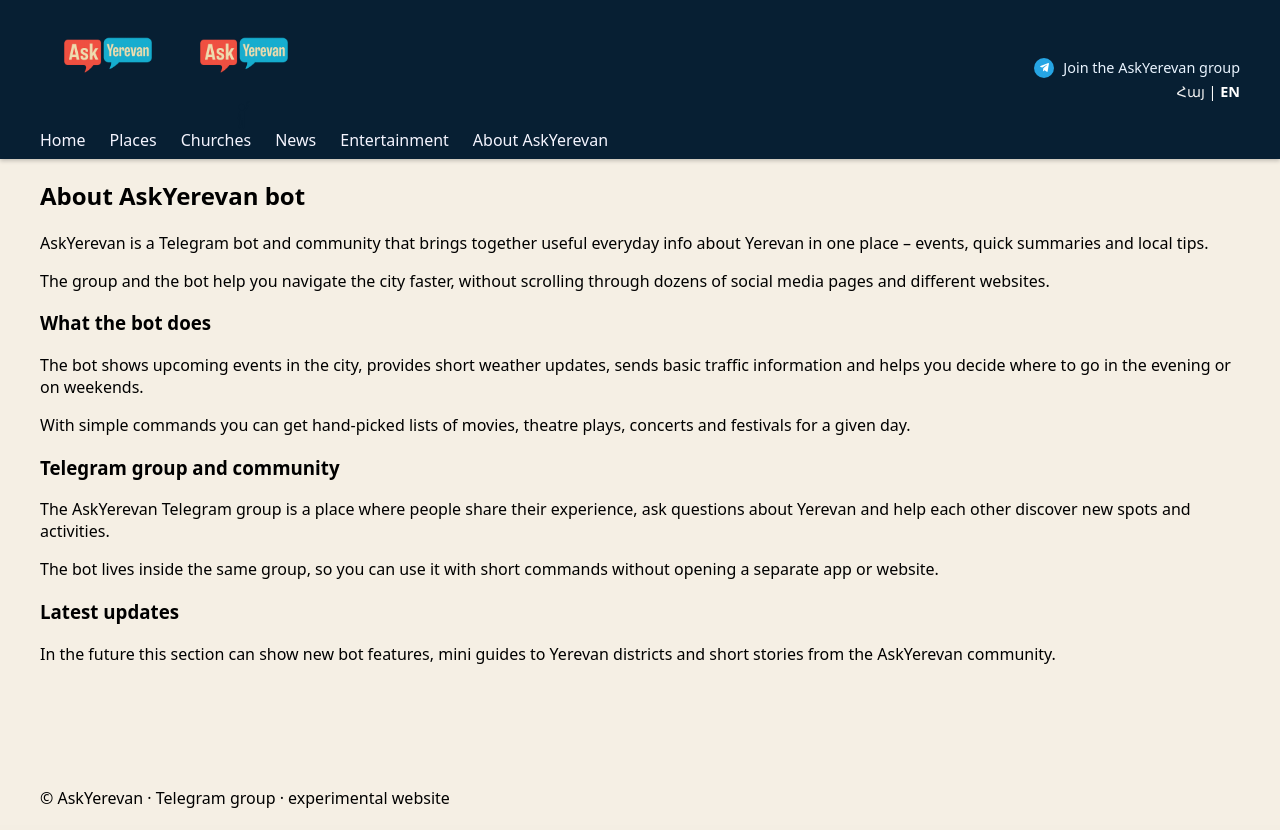
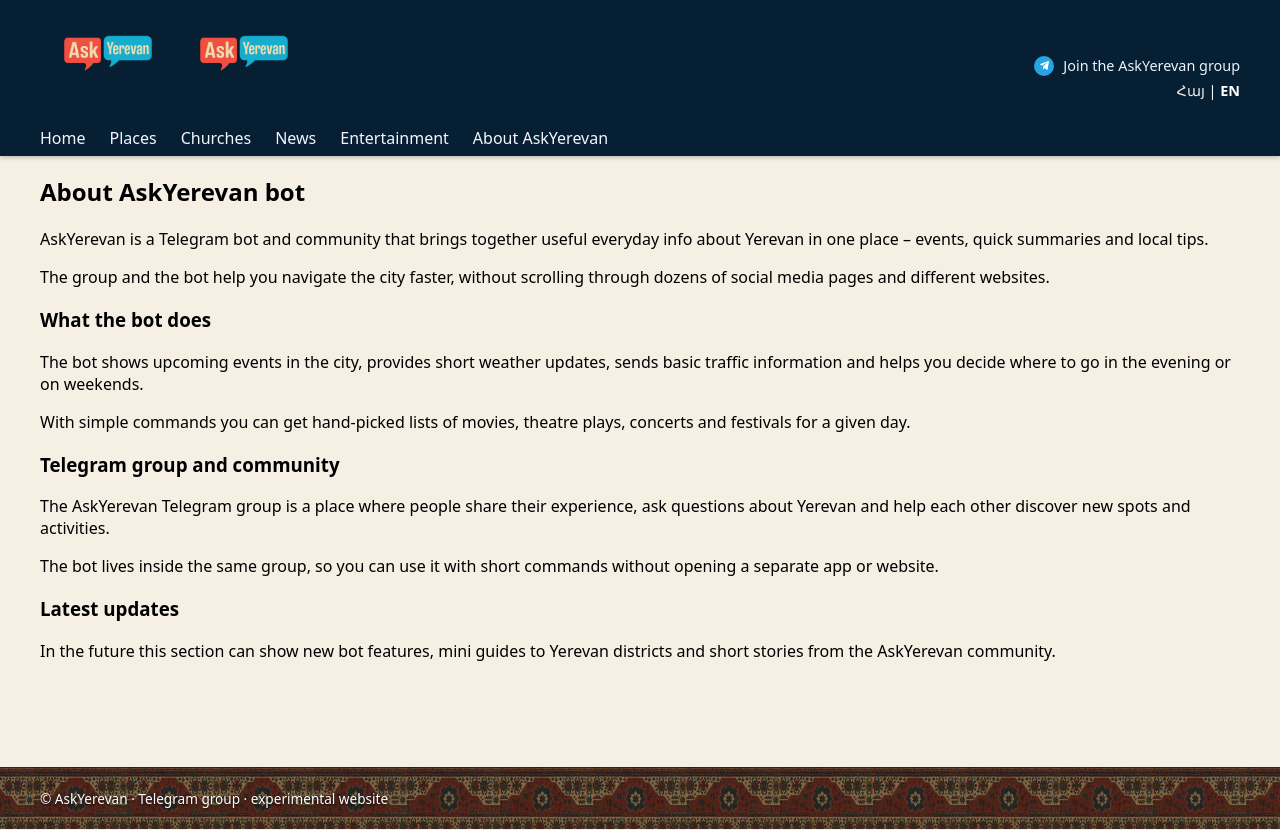
Before and after one commit to abgaryansaqo83-ctrl/ask-yerevan, a FastAPI app: page /en/about in a window 1280 px wide. Before the commit the page ends 808 px from the top, so only its background shows below. Run offline with FastAPI, Linux system fonts and the light colour scheme.

Commit message:
Update main.css

```diff
--- a/static/css/main.css
+++ b/static/css/main.css
@@ -67,29 +67,36 @@ main.container {
 .site-header {
   background: #071f33;
   color: #fff;
-  padding: 0.5rem 0;        /* թեթև padding, բարձրությունը logo-ն է որոշելու */
+  padding: 0.4rem 0;
   box-shadow: 0 2px 4px rgba(0,0,0,0.2);
 }
 
+/* Ոչ մի ներքին padding, որ logo-ն ու աջ բլոկը մոտենան եզրերին */
 .header-inner {
   display: flex;
   justify-content: space-between;
   align-items: center;
+  padding: 0;
 }
 
-/* Logo */
 .logo {
   display: inline-flex;
   align-items: flex-start;
   margin: 0;
 }
 
-/* լոգոյի ամբողջ փաթեթը մի քիչ աջ քաշելու համար */
-.header-inner {
+.logo-image {
+  height: 5.5rem;
+  width: auto;
+  display: block;
+}
+
+.header-right {
   display: flex;
-  justify-content: space-between;
-  align-items: center;
-  padding: 0;
+  flex-direction: column;
+  align-items: flex-end;
+  gap: 0.3rem;
+  margin: 0;
 }
 
 /* Stack: վրևում logo, տակ մարդուկ */
@@ -98,12 +105,6 @@ main.container {
   flex-direction: column;
   align-items: center;     /* մարդուկը կենտրոնում logo-ի տակ */
   gap: 0.25rem;
-}
-
-.logo-image {
-  height: 5.5rem;
-  width: auto;
-  display: block;
 }
 
 .logo-person {
@@ -399,4 +400,19 @@ main.container {
   display: none;
 }
 
-/* Footer ու մնացածը թող նույնը մնան */
+/* ===========================
+   8. Footer
+   =========================== */
+
+.site-footer {
+  background: url("/static/img/logo/rug-texture.jpg") center top repeat-x;
+  background-size: auto 100%;
+  color: #fff;
+  font-size: 0.85rem;
+}
+
+.site-footer .container {
+  padding: 0.5rem 1rem;
+  text-align: left;
+  text-shadow: 0 1px 3px rgba(0,0,0,0.8);
+}
```
